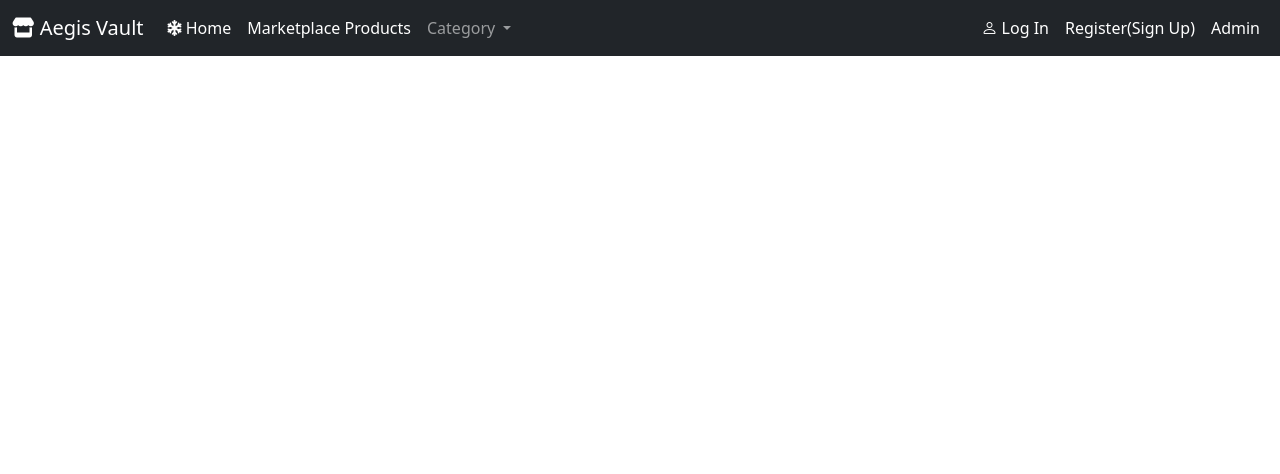
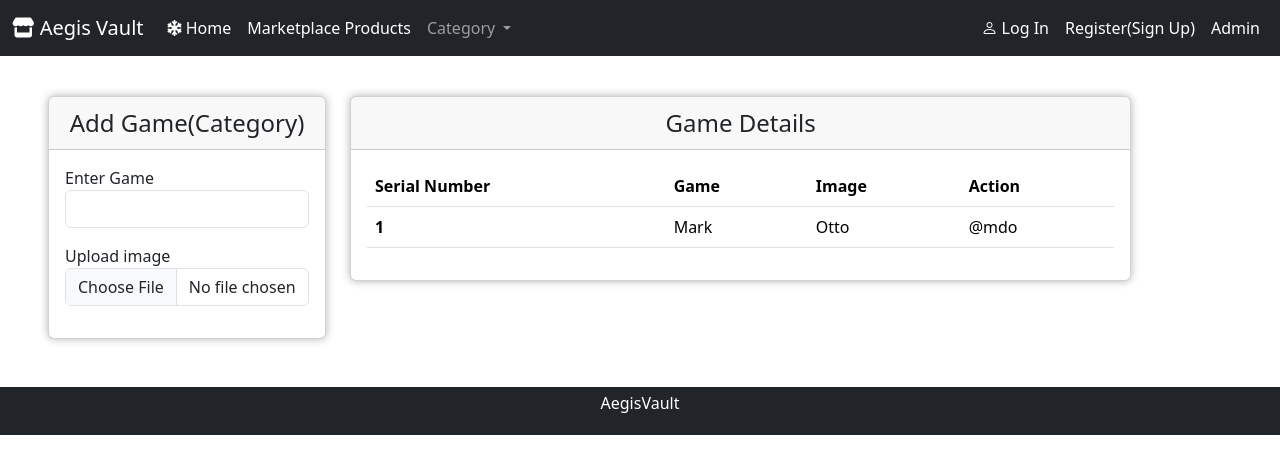
Before and after one commit to dikchhantThapa/aegis-vault, a Spring Boot app: page /admin/category in a window 1280 px wide. Shown: the top 474 px of the page. Run offline with Spring Boot 4, Linux system fonts and the light colour scheme; some libraries are stand-ins or nearby versions.

Commit message:
category.html

```diff
--- a/src/main/resources/templates/admin/category.html
+++ b/src/main/resources/templates/admin/category.html
@@ -9,8 +9,54 @@
 
     <section>
 
-        <div class = "container">
+        <div class = "container-fluid p-5 mt-5">    <!--container-fluid applies width:100% to the parent element-->
             <div class = "row">
+                <div class = "col-md-3">        <!--col-md-4 is ideal-->
+                    <div class = "card card-sh">
+                        <div class = "card-header text-center fs-4">Add Game(Category)</div>
+                        <div class = "card-body">
+                            <form>
+                                <div class = "mb-3">
+                                    <label>Enter Game</label>
+                                    <input type = "text" class = "form-control">
+                                </div>
+
+                                <div class = "mb-3">
+                                    <label>Upload image</label>
+                                    <input type = "file" class = "form-control">
+                                </div>
+
+                            </form>
+                        </div>
+                    </div>
+                </div>
+
+                <div class = "col-md-8">
+                    <div class = "card card-sh">
+                        <div class = "card-header text-center fs-4">Game Details</div>
+                        <div class = "card-body">
+                            <table class="table">       <!--table from Bootstrap-->
+                                <thead>
+                                <tr>
+                                    <th scope="col">Serial Number</th>
+                                    <th scope="col">Game</th>
+                                    <th scope="col">Image</th>
+                                    <th scope="col">Action</th>
+                                </tr>
+                                </thead>
+                                <tbody>
+                                <tr>
+                                    <th scope="row">1</th>
+                                    <td>Mark</td>
+                                    <td>Otto</td>
+                                    <td>@mdo</td>
+                                </tr>
+                                </tbody>
+                            </table>
+                        </div>
+                    </div>
+                </div>
+
 
             </div>
         </div>
```
